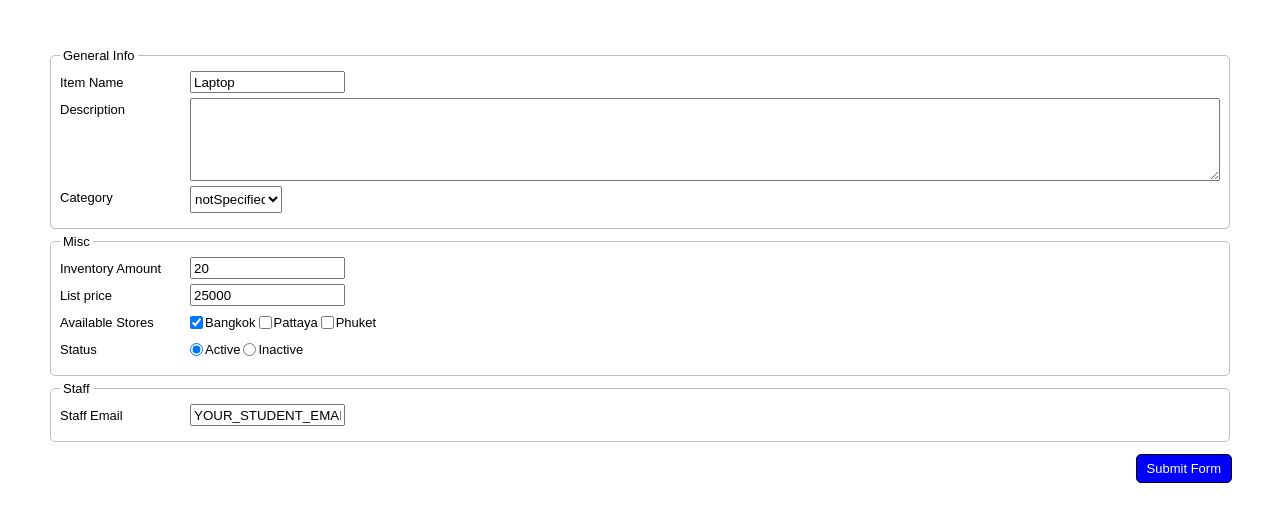
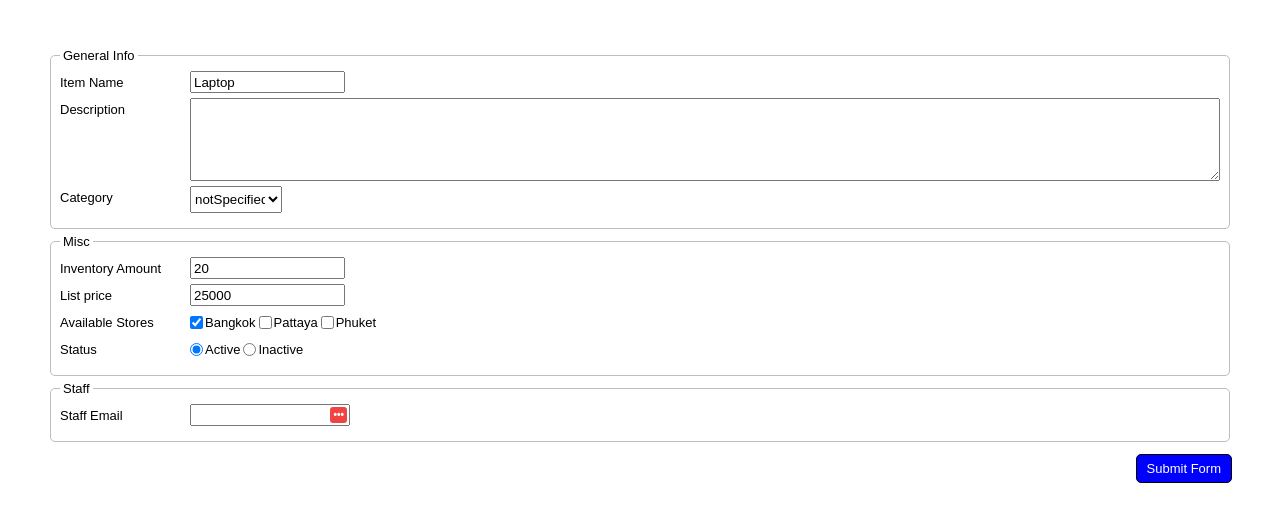
Before and after one commit to Zola473/render, a plain HTML site: page index.html in a window 1280 px wide. Shown: the part 85-606 px from the top of the page. Drawn offline with Linux system fonts and the light colour scheme.

Commit message:
<add design>

```diff
--- a/index.html
+++ b/index.html
@@ -105,10 +105,14 @@
             <legend>Staff</legend>
 
             <div class="form-row">
-                <label for="staffEmail">Staff Email</label>
-                <input type="email" id="staffEmail"
-                       name="staffEmail"
-                       value="YOUR_STUDENT_EMAIL" required>
+                <label class="row-label" for="staffEmail">Staff Email</label>
+
+                <div class="email-container">
+                    <input type="email" id="staffEmail"
+                        name="staffEmail" required>
+
+                    <button type="button" class="email-icon">•••</button>
+                </div>
             </div>
         </fieldset>
 
--- a/style.css
+++ b/style.css
@@ -89,3 +89,28 @@ button {
 button:hover {
     background-color: darkblue;
 }
+
+.email-container {
+    position: relative;
+    width: 160px;
+}
+
+.email-container input {
+    width: 100%;
+    box-sizing: border-box;
+}
+
+.email-icon {
+    position: absolute;
+    right: 3px;
+    top: 3px;
+    background-color: #f04444;
+    color: white;
+    border: none;
+    border-radius: 3px;
+    font-size: 10px;
+    font-weight: bold;
+    padding: 2px 3px;
+    line-height: 12px;
+    cursor: default;
+}
```
